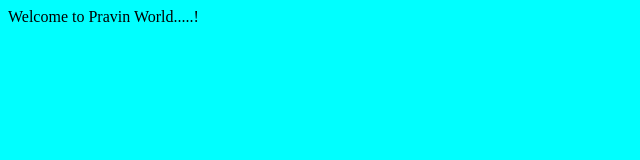
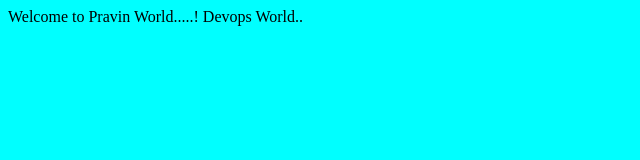
Before and after one commit to devopsgittesting/jenkins_training_2024_VD, a plain HTML site: page index.html in a window 1280 px wide. Shown: the whole page, without its empty margins (0-640 px from the left). Drawn offline with Linux system fonts and the light colour scheme.

Commit message:
new changes

```diff
--- a/index.html
+++ b/index.html
@@ -1,3 +1,4 @@
 <body bgcolor='aqua'>
 Welcome to Pravin World.....!
+Devops World..
 </body>
```
